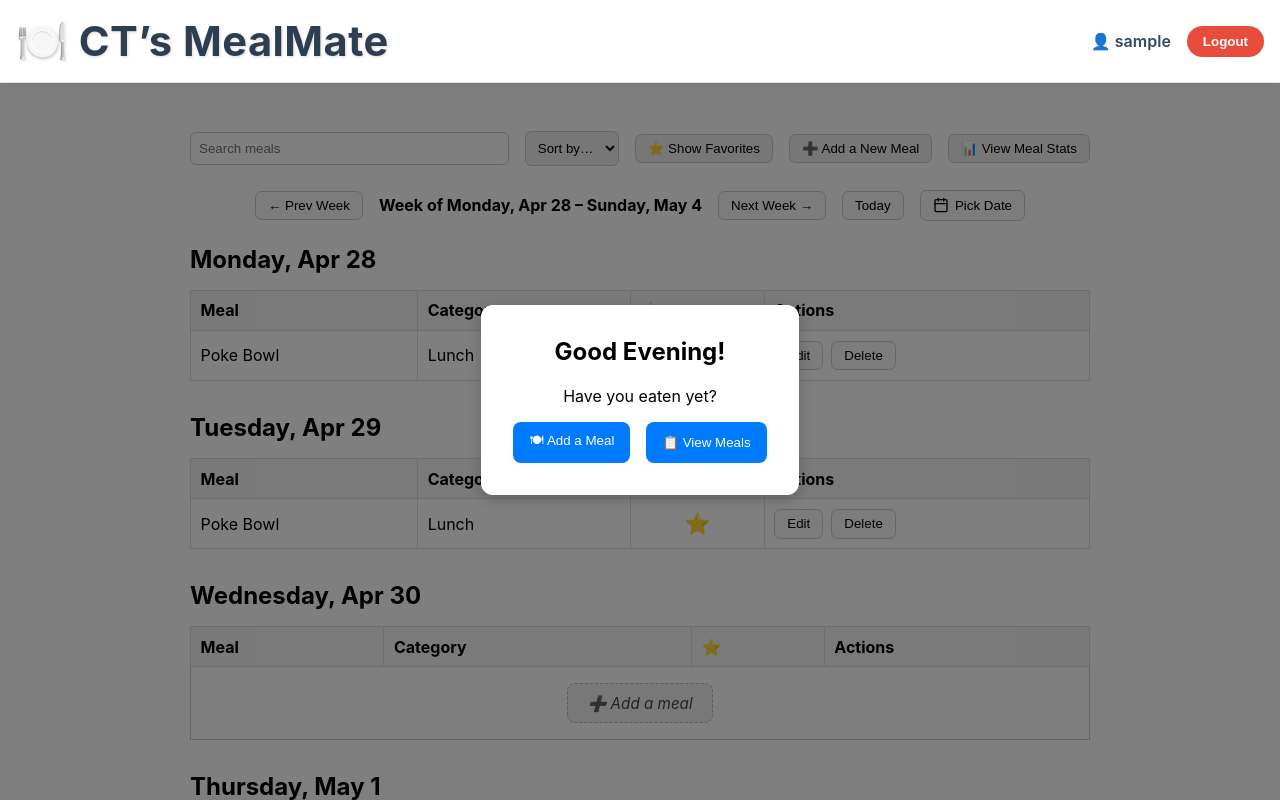
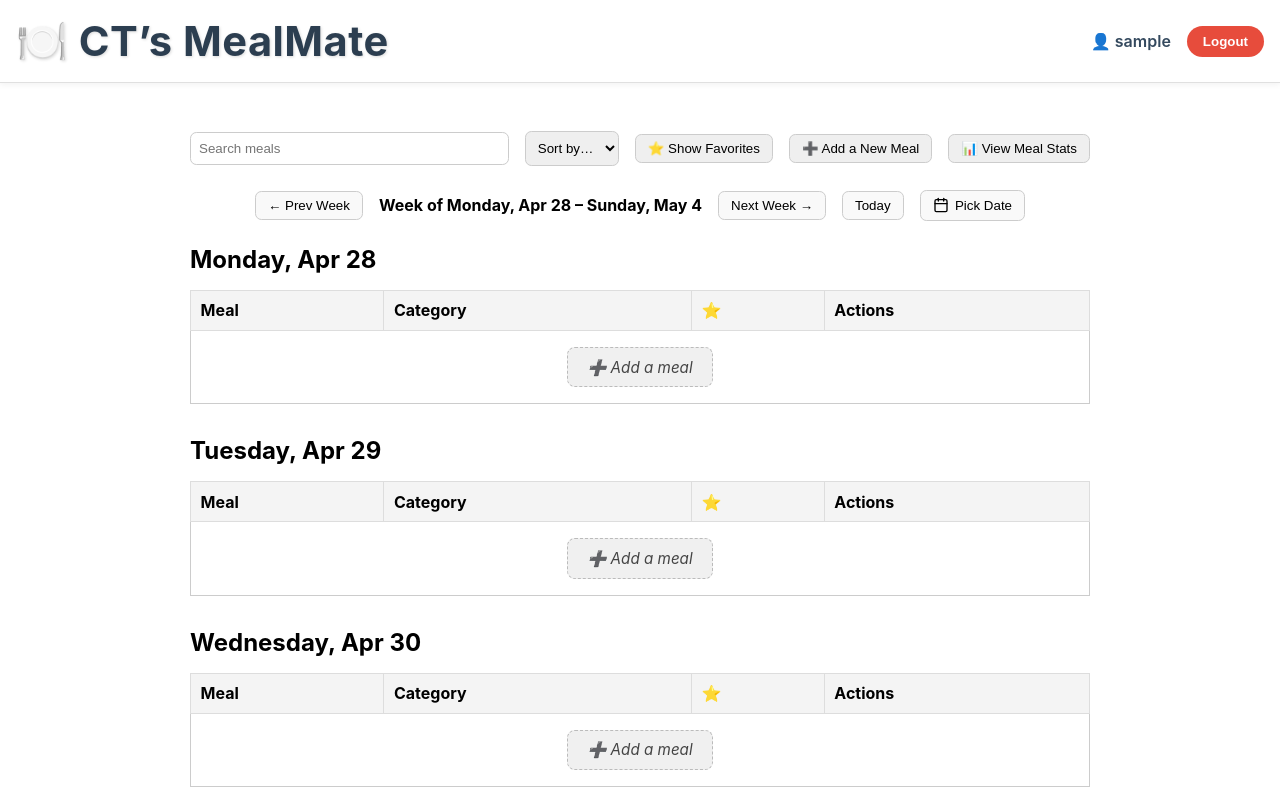
Before and after one commit to chelcietjoeng-atri/React_Training, a React (Vite) app in the folder ct_mealmate_vite/: page / in a window 1280 px wide. Shown: the top 800 px of the page. Built offline with nearby package versions, Linux system fonts and the light colour scheme; data requests are answered from the project's data file; sample sign-in values are in the browser's storage.

Commit message:
fix(training): React Demo
Ensure welcome popup appears only after user logs in [ICTRAINING-2084]

```diff
--- a/ct_mealmate_vite/db.json
+++ b/ct_mealmate_vite/db.json
@@ -35,18 +35,11 @@
       "favorite": true
     },
     {
-      "id": "187e",
+      "id": "6bb6",
       "name": "Poke Bowl",
       "category": "Lunch",
-      "date": "2025-04-28",
-      "favorite": true
-    },
-    {
-      "id": "7e64",
-      "name": "Poke Bowl",
-      "category": "Lunch",
-      "date": "2025-04-29",
-      "favorite": true
+      "date": "2025-03-31",
+      "favorite": false
     }
   ]
 }
--- a/ct_mealmate_vite/src/App.jsx
+++ b/ct_mealmate_vite/src/App.jsx
@@ -1,21 +1,23 @@
-import React from 'react';
-import { BrowserRouter as Router, Routes, Route } from 'react-router-dom';
+import React from "react";
+import { Route, BrowserRouter as Router, Routes } from "react-router-dom";
 
-import { MealsProvider } from './context/MealsContext';
-import { AuthProvider } from './context/AuthContext';
+import { AuthProvider } from "./context/AuthContext";
+import { MealsProvider } from "./context/MealsContext";
 
-import HomePage from './pages/HomePage';
-import AddMealPage from './pages/AddMealPage';
-import EditMealPage from './pages/EditMealPage';
-import LoginPage from './pages/LoginPage';
-import RegisterPage from './pages/RegisterPage';
+import AddMealPage from "./pages/AddMealPage";
+import EditMealPage from "./pages/EditMealPage";
+import HomePage from "./pages/HomePage";
+import LoginPage from "./pages/LoginPage";
+import RegisterPage from "./pages/RegisterPage";
 
-import WelcomePopup from './components/WelcomePopup';
-import PrivateRoute from './components/PrivateRoute';
+import PrivateRoute from "./components/PrivateRoute";
+import WelcomePopup from "./components/WelcomePopup";
 
-import 'react-datepicker/dist/react-datepicker.css';
-import './App.css';
-import './index.css';
+import "react-datepicker/dist/react-datepicker.css";
+import "./App.css";
+import "./index.css";
+
+import { useEffect, useState } from "react";
 
 export default function App() {
   return (
@@ -47,9 +49,18 @@ export default function App() {
 
 // Separate HomeWithWelcome as a cleaner pattern
 function HomeWithWelcome() {
+  const [showPopup, setShowPopup] = useState(false);
+
+  useEffect(() => {
+    if (localStorage.getItem("showWelcomePopup") === "true") {
+      setShowPopup(true);
+      localStorage.removeItem("showWelcomePopup");
+    }
+  }, []);
+
   return (
     <>
-      <WelcomePopup />
+      {showPopup && <WelcomePopup />}
       <HomePage />
     </>
   );
--- a/ct_mealmate_vite/src/context/AuthContext.jsx
+++ b/ct_mealmate_vite/src/context/AuthContext.jsx
@@ -21,7 +21,7 @@ export function AuthProvider({ children }) {
     const cleanPassword = password.trim();
 
     try {
-      const res = await axios.get("http://localhost:3001/users", {
+      const res = await axios.get(`http://localhost:3001/users`, {
         params: { username: cleanUsername, password: cleanPassword },
       });
 
@@ -29,12 +29,17 @@ export function AuthProvider({ children }) {
         const foundUser = res.data[0];
         setUser(foundUser);
         localStorage.setItem("user", JSON.stringify(foundUser));
+
+        // Show Good Afternoon popup here after successful login
+        localStorage.setItem("showWelcomePopup", "true");
+
         return true;
       } else {
+        console.warn("No user matched login credentials.");
         return false;
       }
-    } catch (error) {
-      console.error("Login error:", error);
+    } catch (err) {
+      console.error("Login error:", err.message);
       return false;
     }
   };
```
